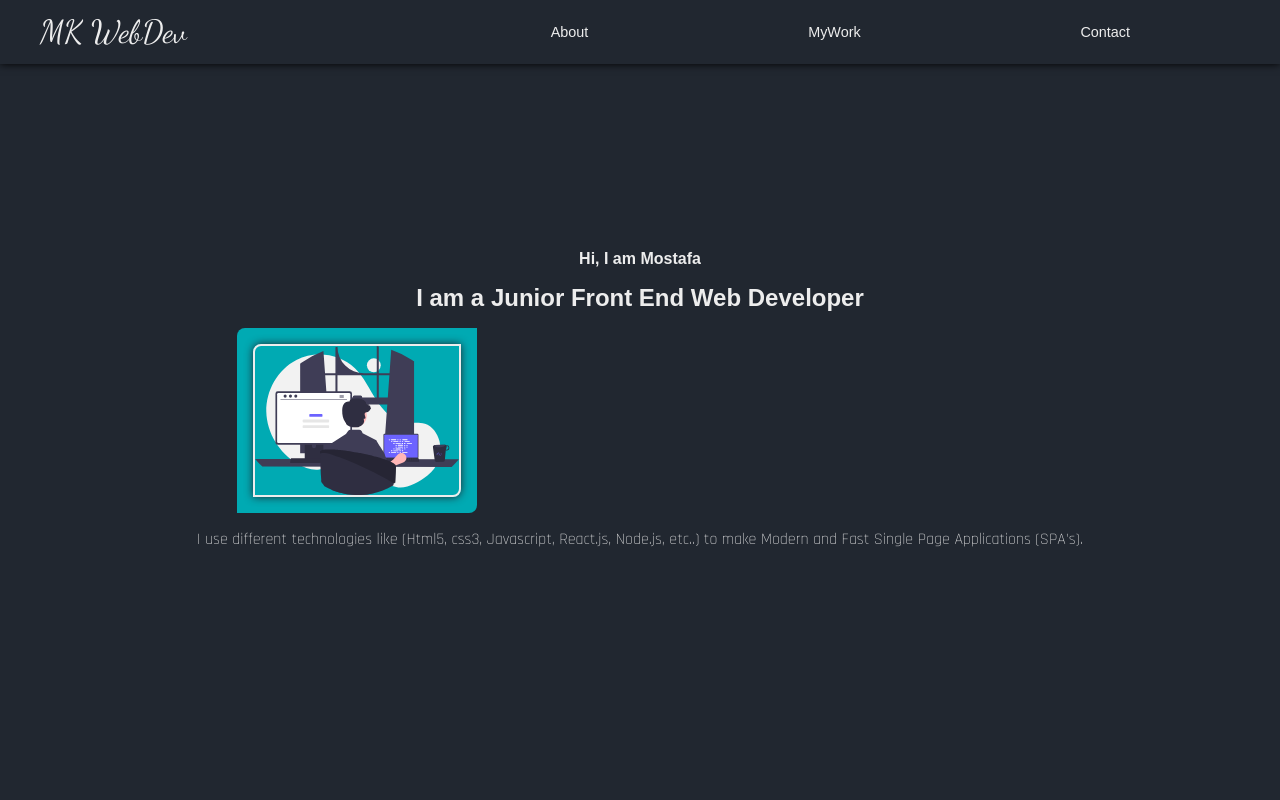
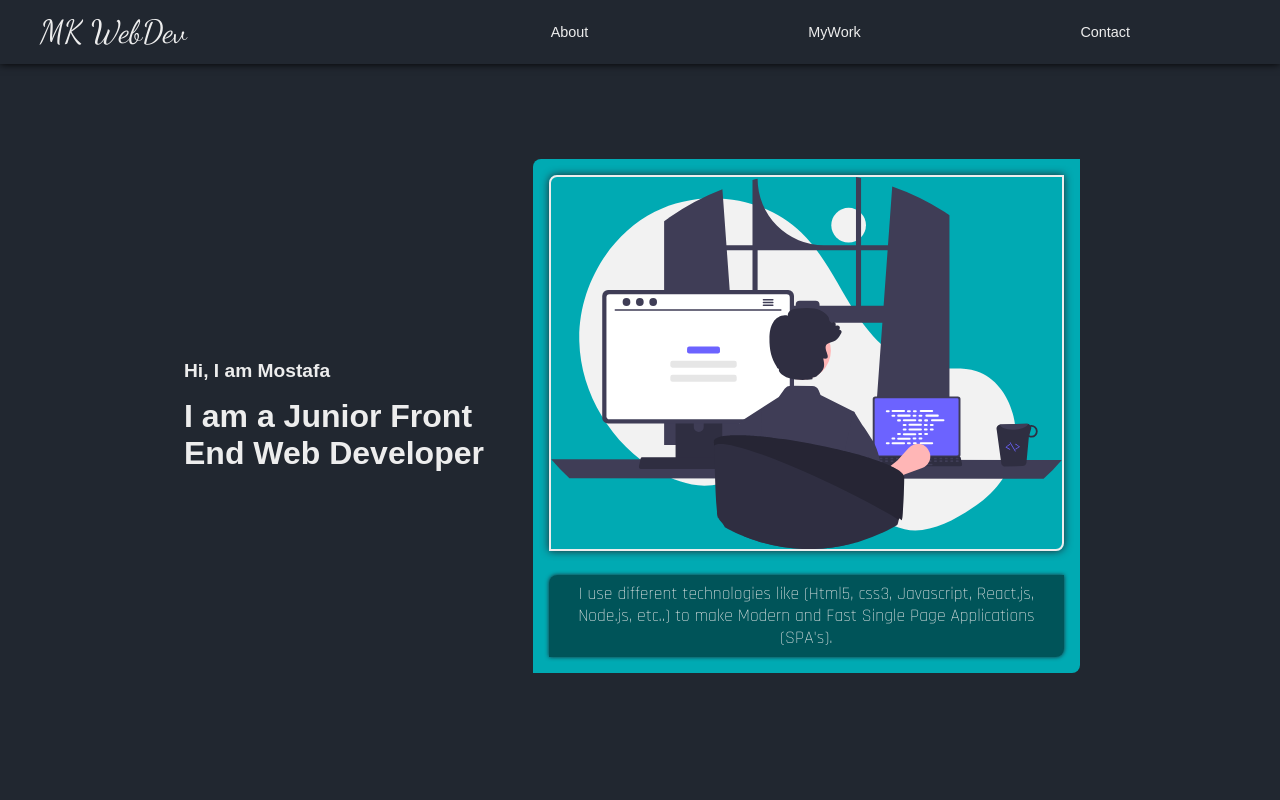
Before and after one commit to mostafakamal22/mk-portfolio, a plain HTML site: page index.html in a window 1280 px wide. Shown: the top 800 px of the page. Drawn offline with Linux system fonts and the light colour scheme; a web font is replaced by a local one.

Commit message:
fix about section
add break point's change also to about sections
now it's almost finished.

```diff
--- a/index.html
+++ b/index.html
@@ -55,12 +55,12 @@
                     <header id="about-header">
                         <h4>Hi, I am Mostafa</h4>
                         <h1>I am a Junior Front End Web  Developer</h1>
-                        <figure>
-                            <img class="my-images" src="img/programming.svg" alt="my personal picture">
-                        </figure>
-                        <p>I use different technologies like (Html5, css3, Javascript, React.js, Node.js, etc..)
+                    </header>
+                    <figure id="about-details">
+                        <img class="my-images" src="img/programming.svg" alt="my personal picture">
+                        <p class="thin-font bg-primary-transparent">I use different technologies like (Html5, css3, Javascript, React.js, Node.js, etc..)
                             to make Modern and Fast Single Page Applications (SPA's).</p>
-                    </header>
+                    </figure>
                 </div>
             </div>
         </section>
--- a/styles/style.css
+++ b/styles/style.css
@@ -50,8 +50,22 @@ img{
 
 /* re-usable styles*/
 
+.bg-primary-transparent{
+    background-color: rgba(0, 0, 0, .5);
+    padding: .5rem;
+    border-radius: 0.5rem 0;
+}
+
 .brand-font{
     font-family: var(--var-brand-font);
+}
+
+.thin-font{
+    font-family: var(--var-thin-font);
+    font-weight: 100;
+    font-size: 1.1rem;
+    box-shadow: 0 0 .25rem var(--var-bg-primary);
+    margin: 1.5rem 0 0;
 }
 
 .content-container{
@@ -65,6 +79,7 @@ figure{
     display: flex;
     align-items: center;
     justify-content: center;
+    flex-direction: column;
     max-width: 15rem;
     padding: 1rem;
     background-color: var(--var-color-secodary);
@@ -106,7 +121,7 @@ figcaption li{
         "section3"
         "footer";
     grid-template-columns: 100%;
-    grid-template-rows: 100vh auto auto 3.5rem;
+    grid-template-rows: min(100vh,41rem) auto auto 3.5rem;
 }
 
 /* navbar styles */
@@ -129,9 +144,9 @@ figcaption li{
 }
 
 #brand{
+    flex-basis: 33.3%;
+    font-size: 2rem;
     color: var(--var-color-primary);
-    font-size: 1.2rem;
-    flex-basis: 33.3%;
 }
 
 #nav-container{
@@ -204,7 +219,7 @@ aside{
 }
 
 #close{
-    margin: 1rem 1rem 1rem auto;
+    margin: .25rem .25rem 1rem auto;
 }
 #my-pic-wrapper{
     width: 6rem;
@@ -230,20 +245,25 @@ aside{
     display: flex;
     justify-content: center;
     align-items: center;
-    flex-direction: column-reverse;
-    padding: 0 1rem;
+    flex-direction: column;
+    padding: 1rem;
     max-width: 75rem;
     text-align: center;
+}
+
+#about-header{
+    max-width: 20rem;
 }
 
 #about-header > :is(h1, h4, p) {
     margin: 1rem 0;
 }
 
-#about-header p{
-    font-family: var(--var-thin-font);
-    font-weight: 100;
+#about-details{
+    margin: 1rem 0;
+    max-width: 25rem;
 }
+
 
 /* mywork section's styles */
 #my-work{
@@ -302,6 +322,11 @@ footer{
 /* media queries */
 
 @media only screen and (min-width:48rem){
+    /* main container */
+    .container-full{
+        grid-template-rows: 100vh auto auto 3.5rem;
+    }
+
     /* navbar and aside */
     #navbar{
         background-color: var(--var-bg-primary);
@@ -316,7 +341,31 @@ footer{
         display: flex;
     }
 
-    #brand{
+    /* about section */
+    #about-wrapper{
+        flex-direction: row;
+        align-content: center;
+        justify-content: space-between;
+        padding: 3rem 2rem;
+        margin-top: 2rem;
+    }
+
+    #about-header{
+        flex-basis: 40%;
+        text-align: left;
+    }
+
+    #about-header h1{
         font-size: 2rem;
     }
+
+    #about-header h4{
+        font-size: 1.2rem;
+    }
+
+    #about-details{
+        flex-basis: 60%;
+        max-width: 35rem;
+        margin: auto 1rem;
+    }
 }
```
